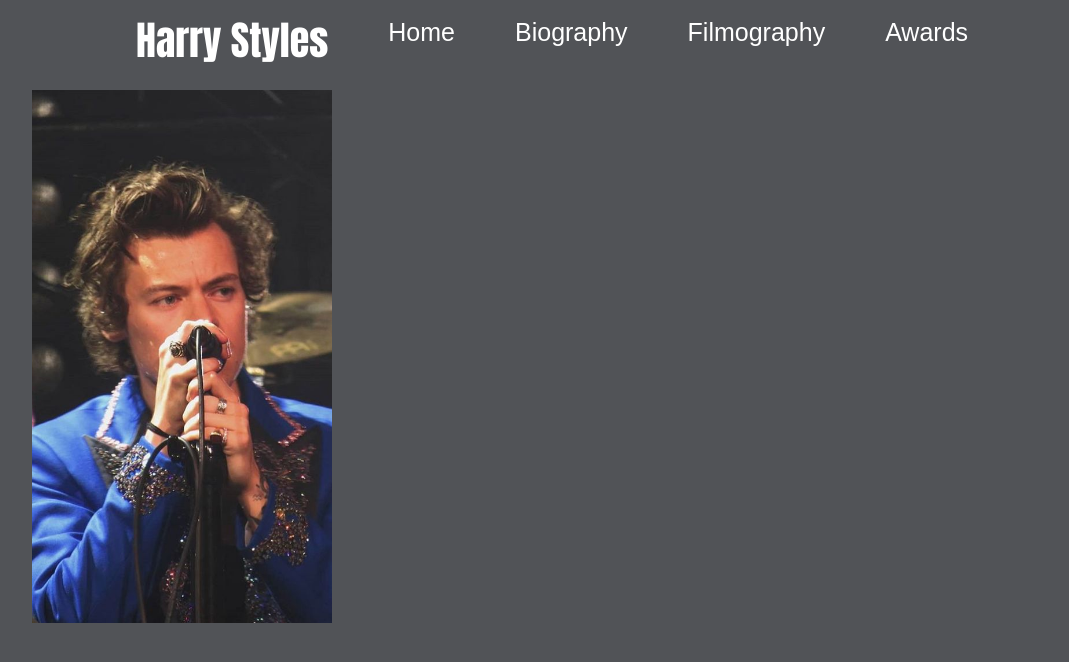
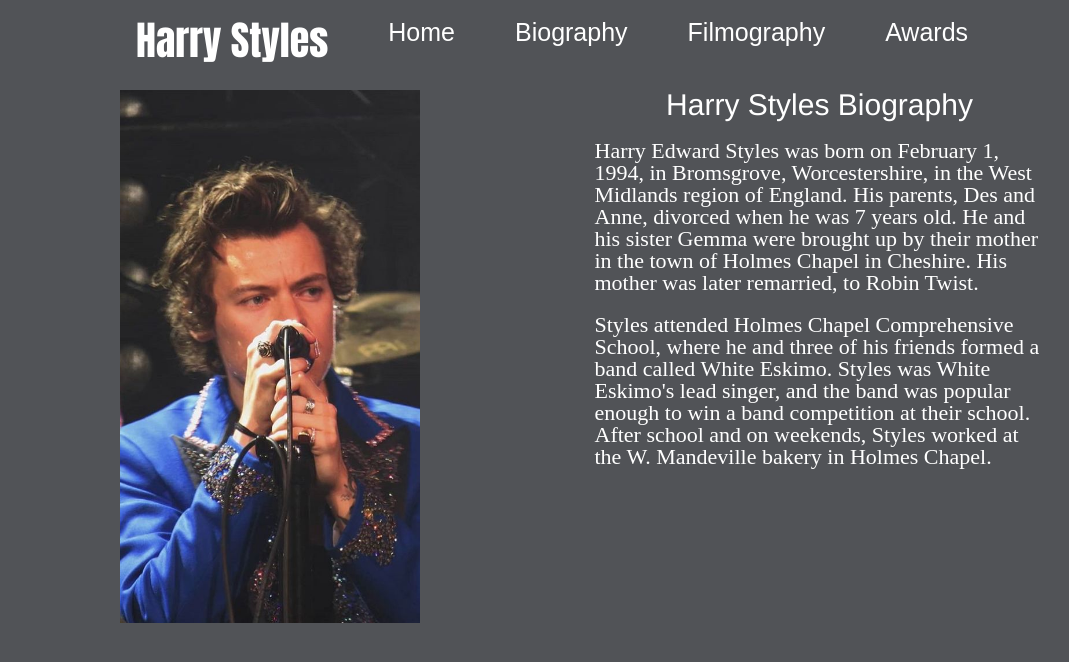
Before and after one commit to katetomashvili/Tribute-Page, a plain HTML site: page biography.html in a window 1280 px wide. Shown: the whole page, without its empty margins (58-1127 px from the left). Drawn offline with Linux system fonts and the light colour scheme.

Commit message:
add biography details

```diff
--- a/biography.html
+++ b/biography.html
@@ -32,7 +32,17 @@
             <img style="width: 300px;" src="img/firstphoto.jpg" alt="">
         </div>
         <div class="div-box">
-
+            <h1 class="biography-h1">Harry Styles Biography</h1>
+            <p class="biography-p">Harry Edward Styles was born on February 1, 1994, in Bromsgrove, Worcestershire,
+                in the West Midlands region of England. His parents, Des and Anne, divorced when he was 7 years old.
+                He and his sister Gemma were brought up by their mother in the town of Holmes Chapel in Cheshire.
+                His mother was later remarried, to Robin Twist.
+            </p>
+            <p class="biography-p">
+                Styles attended Holmes Chapel Comprehensive School, where he and three of his friends formed a band called White Eskimo.
+                Styles was White Eskimo's lead singer, and the band was popular enough to win a band competition at their school.
+                After school and on weekends, Styles worked at the W. Mandeville bakery in Holmes Chapel.
+            </p>
         </div>
     </section>
 </body>
--- a/css/style.css
+++ b/css/style.css
@@ -1,3 +1,4 @@
+/* Home Page */
 body{
     background: #515357;
 }
@@ -22,11 +23,25 @@
     font-family: Impact, Haettenschweiler, 'Arial Narrow Bold', sans-serif;
     font-size: 40px;
 }
+/* Biograhy Page */
 .first-section{
     width: 1100px;
     margin: 0 auto;
     display: flex;
+    justify-content: space-around;
 }
 .div-box{
     margin-top: 30px;
 }
+.biography-h1{
+    font-family: 'Franklin Gothic Medium', 'Arial Narrow', Arial, sans-serif;
+    font-size: 30px;
+    color: white;
+    text-align: center;
+}
+.biography-p{
+    width: 450px;
+    color: white;
+    font-size: 22px;
+    margin-top: 20px;
+}
```
Also changed, not shown: index.html (+1 -1 lines), filmography.html (added).
